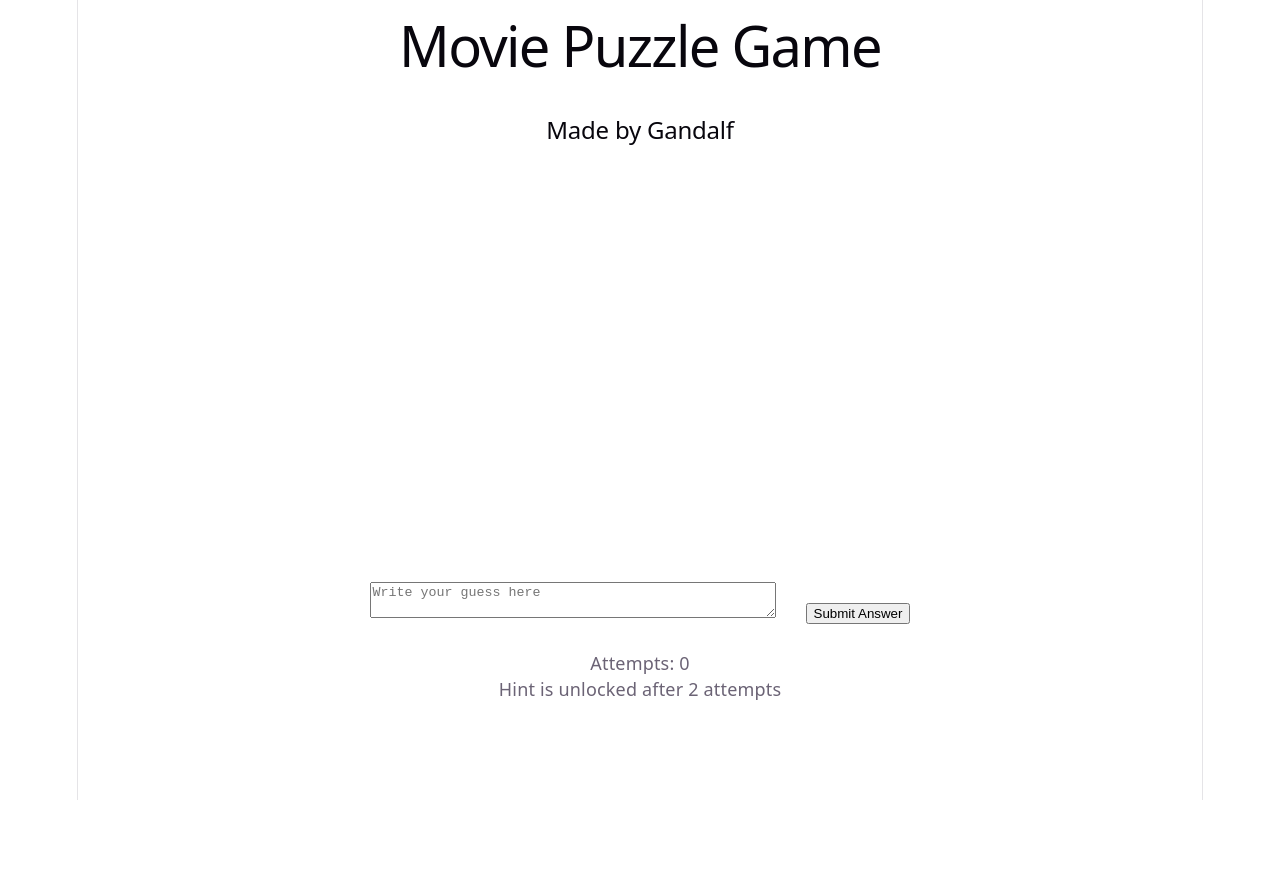
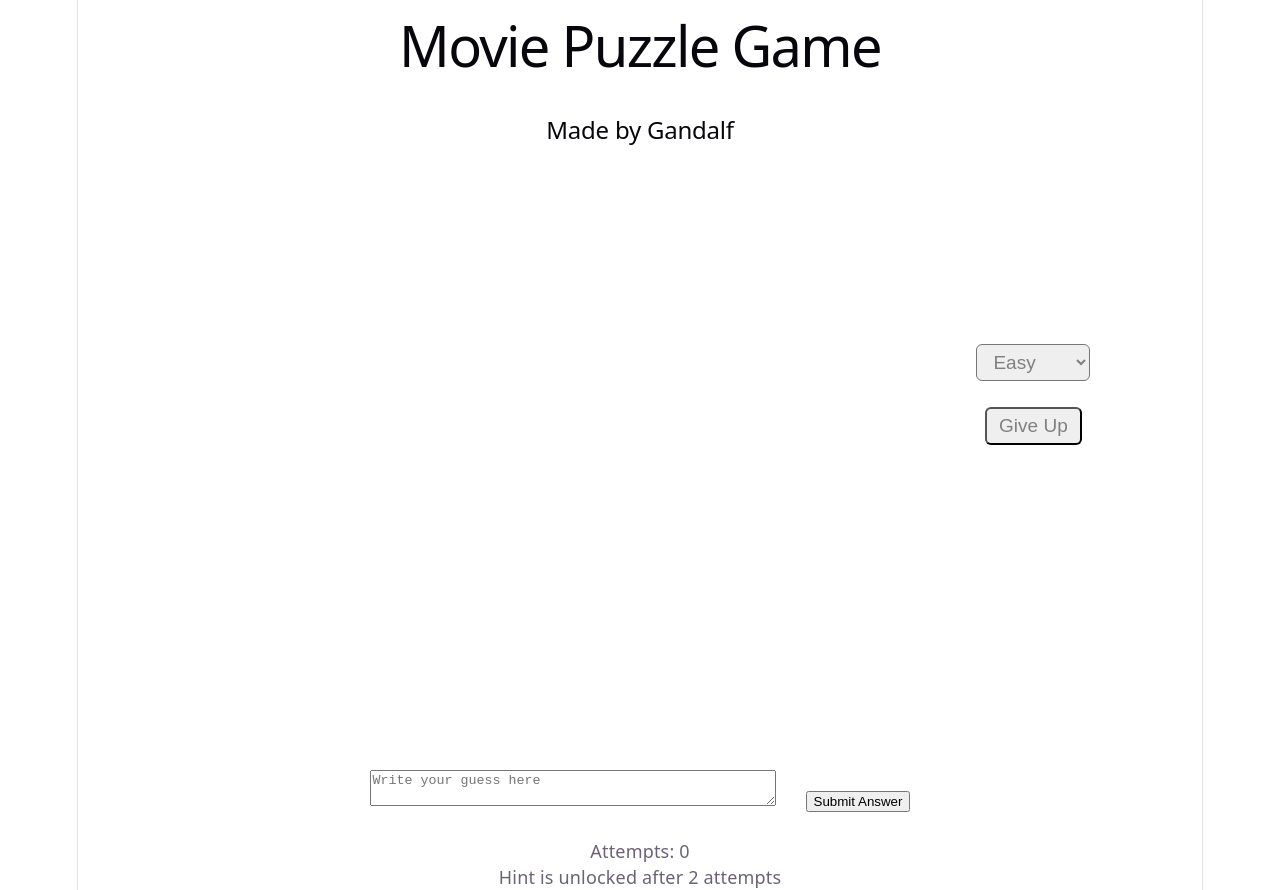
Before and after one commit to vrishin-m/movie_puzzle, a React (Vite) app in the folder frontend/my-app/: page / in a window 1280 px wide. Before the commit the page ends 800 px from the top, so only its background shows below. Built offline with nearby package versions, Linux system fonts and the light colour scheme; no server answers.

Commit message:
made the difficulty system

```diff
--- a/frontend/my-app/src/App.css
+++ b/frontend/my-app/src/App.css
@@ -44,3 +44,27 @@
   font-size: 33px;
   margin-bottom: 16px;
 }
+
+.nextPuzzle  {
+
+
+  margin-left: 70%;
+  margin-top: 17%;
+  border-radius: 6px;
+
+
+}
+
+.nextPuzzle button{
+  padding: 6px 12px;
+  border-radius: 6px;
+  font-size: 19px;
+  color: grey;
+}
+
+.nextPuzzle select {
+  padding: 6px 12px;
+  border-radius: 6px;
+  font-size: 19px;
+  color: grey;
+}
--- a/frontend/my-app/src/App.tsx
+++ b/frontend/my-app/src/App.tsx
@@ -11,10 +11,7 @@ function App() {
     var [unlockedHints, setUnlockedHints] = useState<string[]>([]);
     var [hints, setHints] = useState<string[]>([]);
     var [answer, setAnswer] = useState<string | null>(null);
-
-
-
-
+    const [difficulty, setDifficulty] = useState("easy");
 
     useEffect(() => {
 
@@ -35,37 +32,78 @@ function App() {
          fetchData();
     }, []);
 
+    const [currentInput, setCurrentInput] = useState("");
+
+
+    const handleSubmit = () => {
+      if (!result) {
+        guess = currentInput;
+        num_attempts++;
+        setCurrentInput("");
+        sendData()
+      };
+    };
+    const get_hint = (num: number) => {
+      if (!result) {
+      if (num < hints.length) {
+        setUnlockedHints([...unlockedHints, hints[num]]);
+        num_hints++;
+        console.log(unlockedHints);
+      }
+    };};
+
+    const show_answer = () => {
+      alert("the answer was " + answer);
+      next_puzzle();
+    }
+
+
+      const next_puzzle = async () => {
+
+          const res = await fetch("http://localhost:3000/api/next", {
+                method: "POST",
+                headers: {
+                    "Content-Type": "application/json"
+                },
+                body: JSON.stringify({
+                    next: "true",
+                    difficulty: difficulty
+
+                })
+            });
+
+          window.location.reload();
+        };
 
 
 
+    const sendData = async () => {
+        console.log(guess);
+        const res = await fetch("http://localhost:3000/api/guess", {
+            method: "POST",
+            headers: {
+                "Content-Type": "application/json"
+            },
+            body: JSON.stringify({
+                guess: guess
 
+            })
+        });
 
+        const data = await res.json();
+        result = data.result;
+        console.log(data);
+        handle_result()
+    };
 
+    const handle_result = () => {
+      if (result) {
+        alert("you won in " + num_attempts + " attempts!");
 
-
-
- const [currentInput, setCurrentInput] = useState("");
-
- const handleSubmit = () => {
-
-    guess = currentInput;
-    num_attempts++;
-    setCurrentInput("");
-
-    sendData()
-  };
-
-const get_hint = (num: number) => {
-  if (num < hints.length) {
-    setUnlockedHints([...unlockedHints, hints[num]]);
-    num_hints++;
-    console.log(unlockedHints);
-  }
-};
-
-
-
-
+      } else {
+        alert("incorrect. check if you entered the exact title of the movie, or try a different movie. you can also get a hint");
+      }
+    };
 
 
   return (
@@ -74,10 +112,29 @@ const get_hint = (num: number) => {
       <h1>Movie Puzzle Game</h1>
       <br />
       <h2> Made by Gandalf</h2>
+
+    </div>
+    <div className = "nextPuzzle">
+
+     <select value={difficulty} onChange={(e) => setDifficulty(e.target.value)}>
+      <option value="easy">Easy</option>
+      <option value="medium">Medium</option>
+      <option value="hard">Hard</option>
+    </select>
+    <br /><br />
+      {result=== false?<>
+      <button onClick={() => next_puzzle()}>Give Up</button>
+      </>:
+      <>
+      <button onClick={() => next_puzzle()}>Next Puzzle</button>
+      </> }
+
     </div>
 
+
+
     <div className="game_ui">
-      <br /> <br /> <br /> <br />
+
       <h1> {question}</h1>
       <br /> <br />
       <h3> {num_hints>=1?unlockedHints[0]:<br/>}</h3>
@@ -88,7 +145,7 @@ const get_hint = (num: number) => {
       <div className="submit">
         <textarea
           value={currentInput}
-          onChange={(e) => setCurrentInput(e.target.value)}
+          onChange={(e) => !result? setCurrentInput(e.target.value):{} }
 
           placeholder="Write your guess here"
         />
@@ -109,42 +166,13 @@ const get_hint = (num: number) => {
 
     </div>
 
-
-
     </>
   )
 }
 
-const sendData = async () => {
-    console.log(guess);
-    const res = await fetch("http://localhost:3000/api/guess", {
-        method: "POST",
-        headers: {
-            "Content-Type": "application/json"
-        },
-        body: JSON.stringify({
-            guess: guess
 
-        })
-    });
 
-    const data = await res.json();
-    result = data.result;
-    console.log(data);
-    handle_result()
-};
 
-const handle_result = () => {
-  if (result) {
-    alert("you won in " + num_attempts + " attempts!");
-    next_puzzle();
-  } else {
-    alert("incorrect. check if you entered the exact title of the movie, or try a different movie. you can also get a hint");
-  }
-};
 
-const next_puzzle = () => {
-  //make this function
-};
 
 export default App
```
Also changed, not shown: 1 other file (tests, documents, lock files or other folders).
